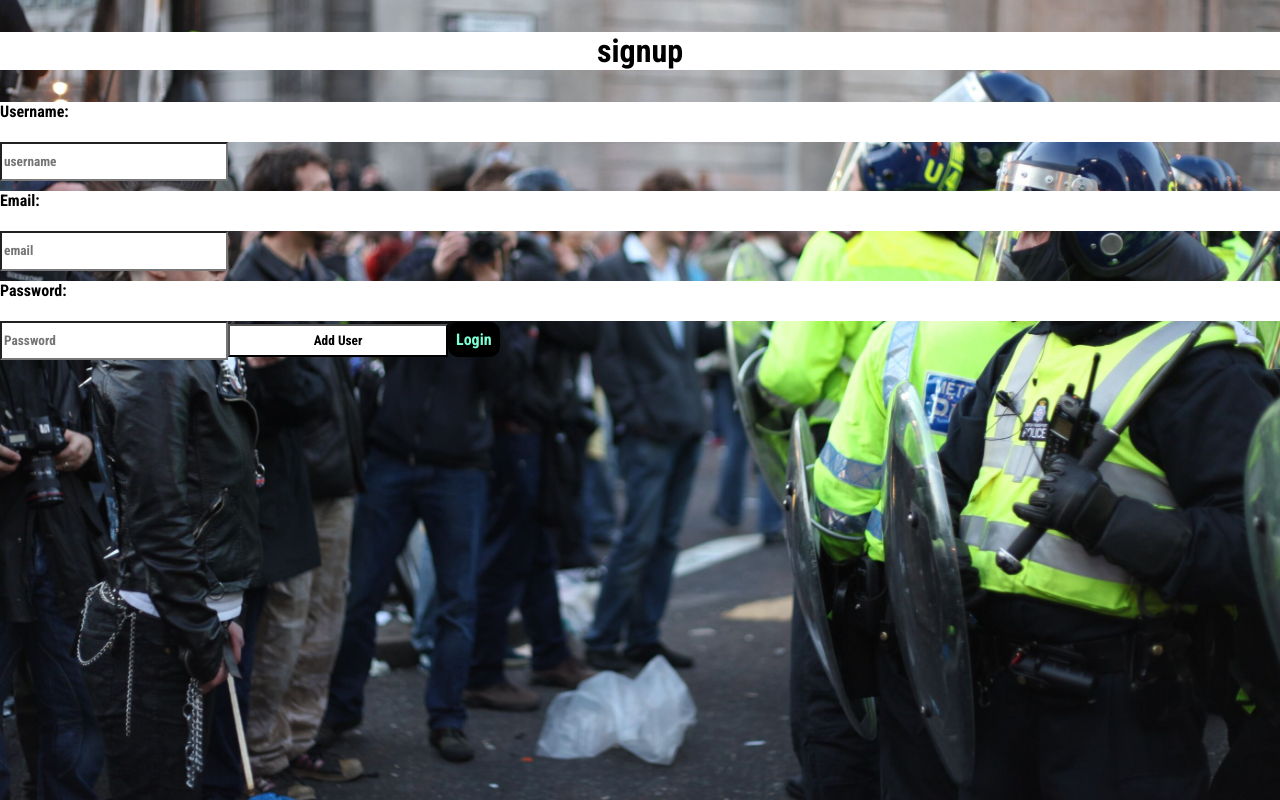
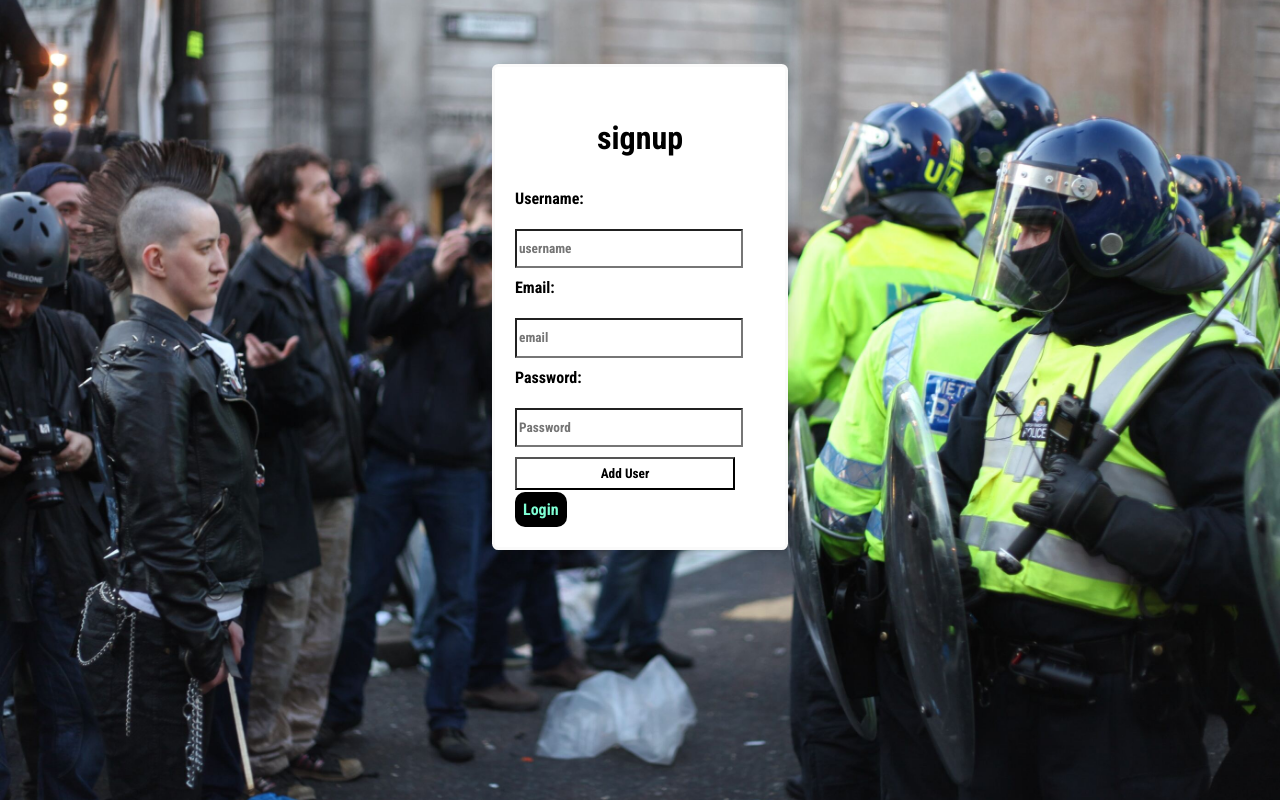
Before and after one commit to OyakiMasu/Jiseti, a React (Create React App) app in the folder client/: page /registerpage in a window 1280 px wide. Built offline with nearby package versions, Linux system fonts and the light colour scheme.

Commit message:
fixed-ui

```diff
--- a/client/src/components/Registerpage.js
+++ b/client/src/components/Registerpage.js
@@ -36,7 +36,7 @@ function Registerpage() {
         }
     return(
             <div className="signimg">
-                <form className="sigform" onSubmit={e => handleSubmit(e)}>
+                <form className="signform" onSubmit={e => handleSubmit(e)}>
                      <h3 className="title">signup</h3>
                     <label>Username:</label>
                     <input placeholder="username" type="text" value={username} onChange={e => SetUsername(e.target.value)}required></input>
--- a/client/src/components/about.js
+++ b/client/src/components/about.js
@@ -3,9 +3,6 @@ import React from 'react';
 const AboutUs = () => {
   return (
     <div>
-      <div className='bgimage'>
-        <img src='' alt='stop corruption'/>
-      </div>
 
        <center><h1>About Us</h1></center>
 
```
